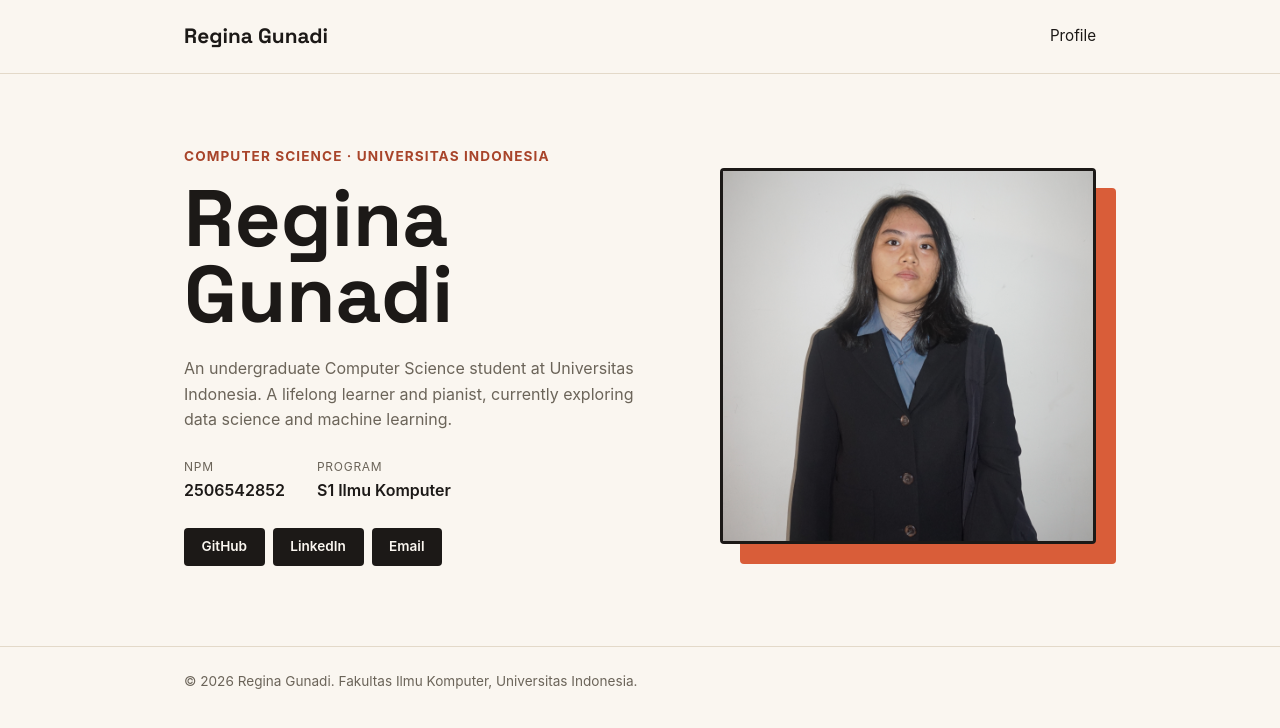
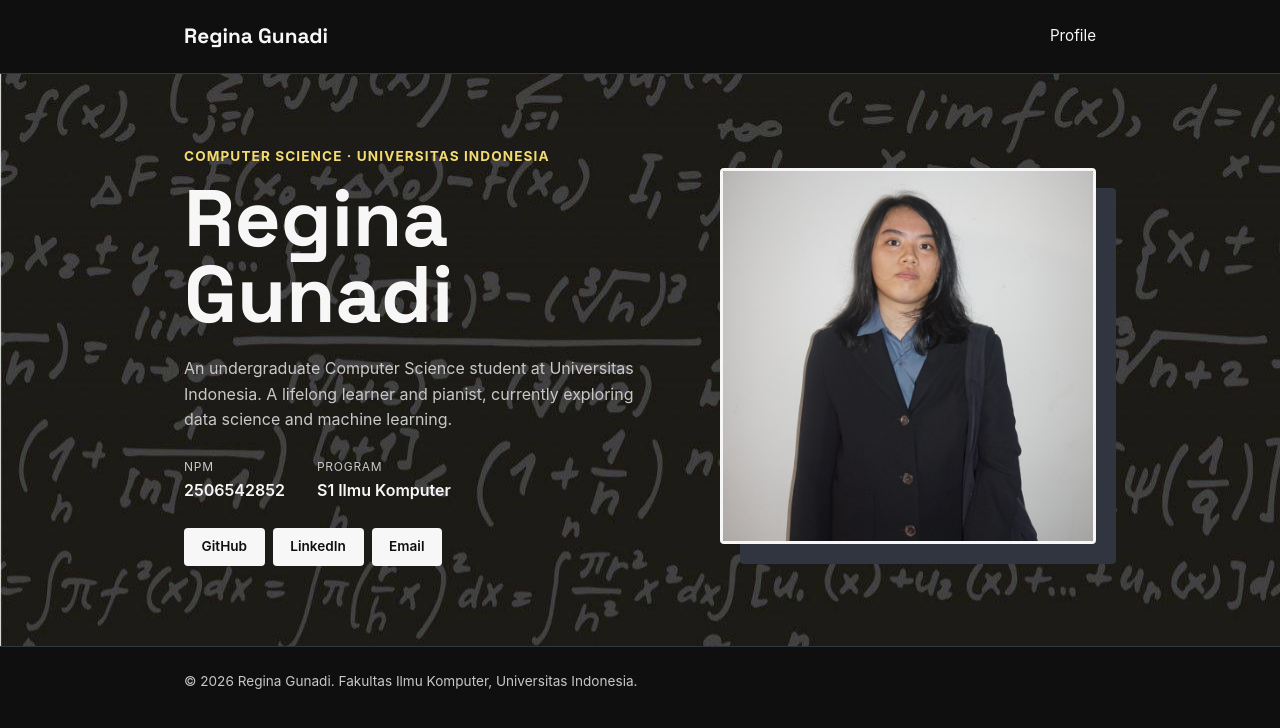
Before and after one commit to ReginaGunadi/myportofolio, a Django app: page / in a window 1280 px wide. Shown: the top 728 px of the page. Run offline with Django 5.2, Linux system fonts and the light colour scheme.

Commit message:
fix: Mengganti DB Website Portofolio

```diff
--- a/static/css/style.css
+++ b/static/css/style.css
@@ -5,12 +5,12 @@
 }
 
 :root {
-    --ink: #1c1917;
-    --paper: #faf6f0;
-    --accent: #d95d39;
-    --accent-dark: #a8442a;
-    --line: #e3d9c9;
-    --text-muted: #6b6459;
+    --ink: #f7f7f7;
+    --paper: #0f0f0f;
+    --accent: #30353f;
+    --accent-dark: #f3db70;
+    --line: #30353f;
+    --text-muted: #c8c8c8;
     --radius: 4px;
 }
 
@@ -21,6 +21,13 @@ body {
     line-height: 1.6;
 }
 
+main {
+    background-image: url('static/img/Wallpaper_Website.jpg');
+    background-repeat: repeat;
+}
+
+
+
 h1, .brand {
     font-family: "Space Grotesk", -apple-system, sans-serif;
 }
@@ -30,7 +37,6 @@ h1, .brand {
     margin: 0 auto;
     padding: 0 1.5rem;
 }
-
 
 
 .site-header {
--- a/templates/index.html
+++ b/templates/index.html
@@ -51,6 +51,16 @@
                 </div>
             </div>
         </section>
+
+        <!-- Bagian baru tambahan: Experiences  -->
+        {% comment %} <section class="hero" id= "experiences">
+            <div class = "KIR-member">
+                <h2>Member of Regina Pacis Senior High School Science Club</h2>
+
+
+            </div>
+        </section> {% endcomment %}
+
     </main>
 
     <footer class="site-footer">
```
Also changed, not shown: static/img/Wallpaper_Website.jpg (added).
